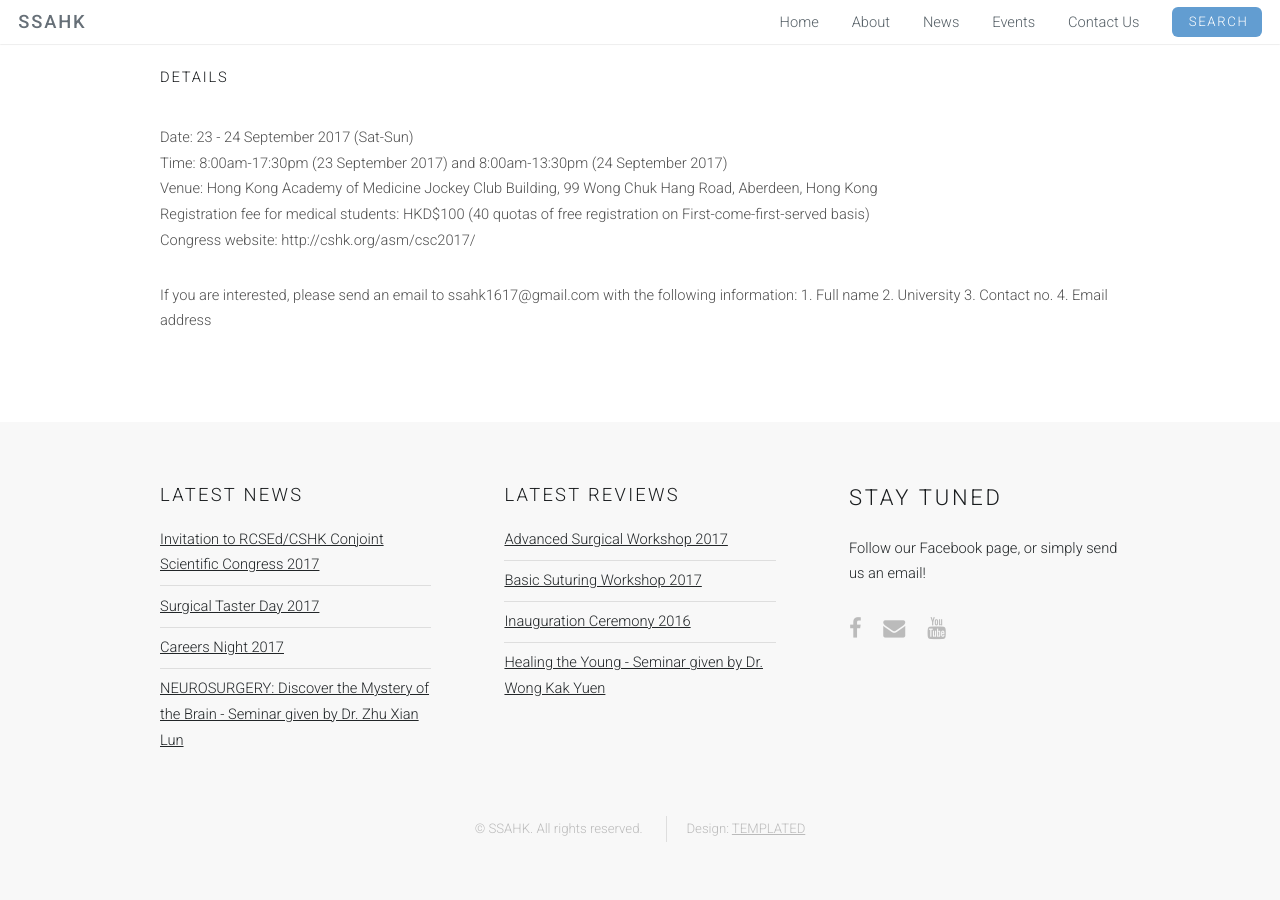
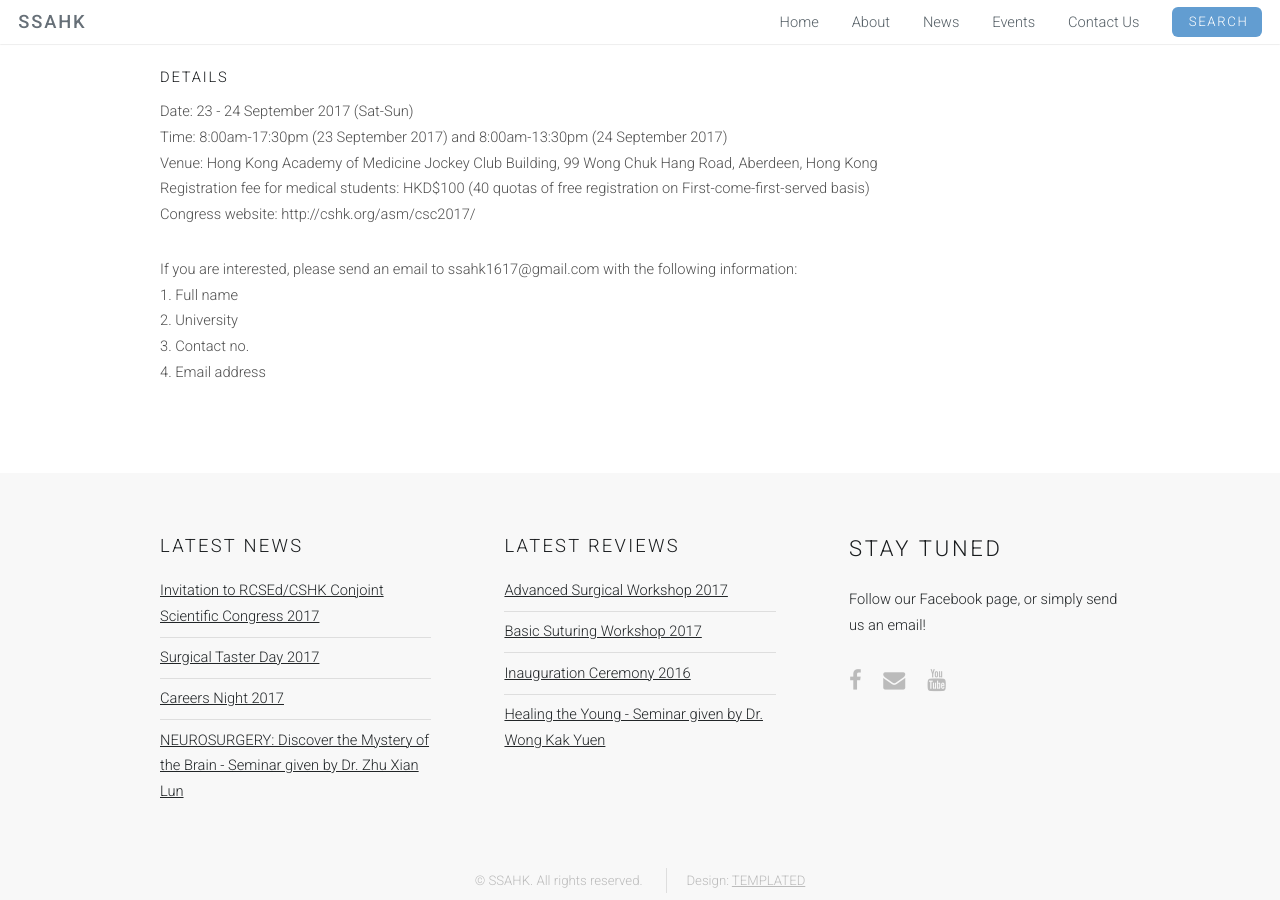
Before and after one commit to SSAHK/ssahk.github.io, a Jekyll site: the page built from _posts/2017-7-3-Scientific-Congress-2017.html, in a window 1280 px wide and 900 px high, scrolled down 1222 px. Built offline with Jekyll 4.4.1, drawn with Linux system fonts in a browser that asks for light colours; some of the changed lines change nothing that is shown.

Commit message:
spacing issues

```diff
--- a/_posts/2017-7-3-Scientific-Congress-2017.txt
+++ b/_posts/2017-7-3-Scientific-Congress-2017.html
@@ -14,15 +14,15 @@ excerpt: You are cordially invited to join the annual event of the College of Su
 <p>This year, the theme of the Conjoint Scientific Congress is “Controversies in Surgery”. Distinguished speakers from various specialties would be invited to share with us their expertise and hundreds of delegates from local, mainland and overseas would be attracted to the Congress. Various surgical colleges and disciplines as well as prominent international figures will also gather to provide a multi-disciplinary Congress.</P>
 <P>
 <h1>Details</h1>
-<BR>Date: 23 - 24 September 2017 (Sat-Sun)
+Date: 23 - 24 September 2017 (Sat-Sun)
 <BR>Time: 8:00am-17:30pm (23 September 2017) and 8:00am-13:30pm (24 September 2017)
 <BR>Venue: Hong Kong Academy of Medicine Jockey Club Building, 99 Wong Chuk Hang Road, Aberdeen, Hong Kong
 <BR>Registration fee for medical students: HKD$100  (40 quotas of free registration on First-come-first-served basis)
 <BR>Congress website: http://cshk.org/asm/csc2017/</P>
 
-<P>If you are interested, please send an email to ssahk1617@gmail.com with the following information:
-1. Full name
-2. University
-3. Contact no.
+<P>If you are interested, please send an email to ssahk1617@gmail.com with the following information:<BR>
+1. Full name<BR>
+2. University<BR>
+3. Contact no.<BR>
 4. Email address
 </P>
```
